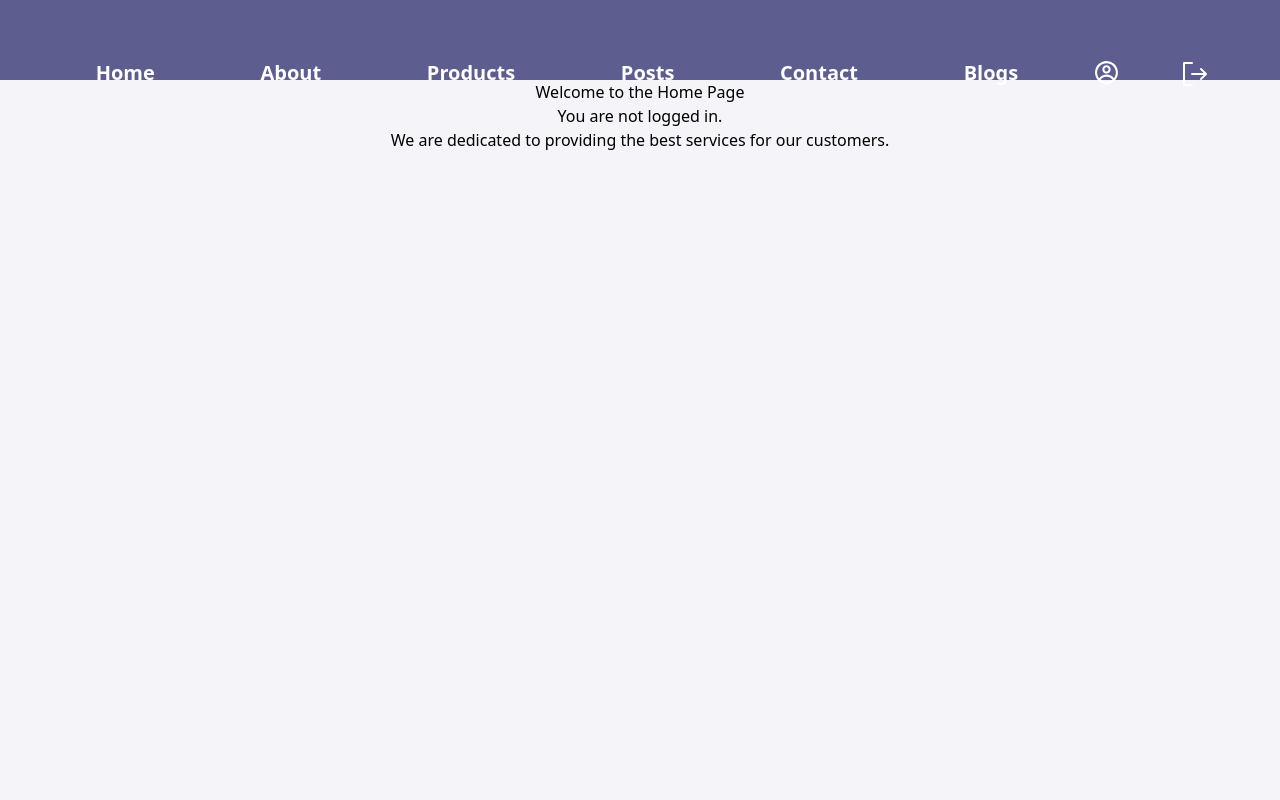
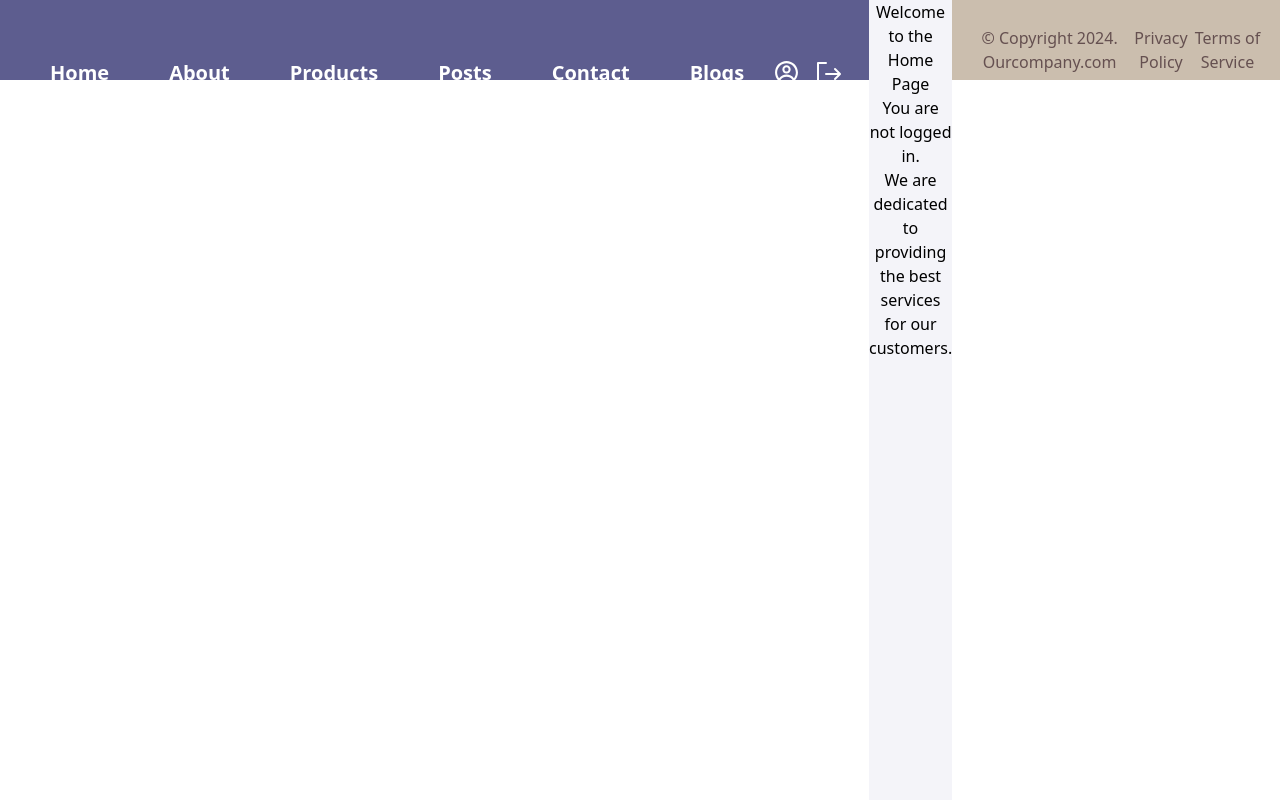
Before and after one commit to guranda26/online-shop, a Next.js app: page / in a window 1280 px wide. Shown: the top 800 px of the page. Built offline with nearby package versions, Linux system fonts and the light colour scheme; no server answers; sample sign-in values are in the browser's storage.

Commit message:
add src in tailwind config

```diff
--- a/src/app/(dashboard)/products/page.jsx
+++ b/src/app/(dashboard)/products/page.jsx
@@ -125,12 +125,12 @@ const ProductPage = ({ searchParams }) => {
               </div>
             </Link>
             <div className="buttons">
-              <button className="btn">Add to cart</button>
+              <button className="p-5 bg-blue-600 w-2">Add to cart</button>
               <button className="btn delete" onClick={() => onDelete(id)}>
                 Delete
               </button>
               <button
-                className="btn edit"
+                className="text-3xl font-bold underline"
                 onClick={() =>
                   onEdit({ id, title, description, price, image: images[0] })
                 }
--- a/src/app/home.jsx
+++ b/src/app/home.jsx
@@ -48,9 +48,9 @@ const Homepage = () => {
     );
   }
   return (
-    <div id="home" className="home-section">
+    <div id="home" className="min-h-[100vh]">
       <div className="home-content">
-        <h1>Welcome to the Home Page</h1>
+        <h1 className="font-poppins">Welcome to the Home Page</h1>
         {user ? (
           <p className="home-txt">
             Hello, <strong className="highlight">{user.firstName}</strong>!
--- a/src/app/layout.jsx
+++ b/src/app/layout.jsx
@@ -10,7 +10,7 @@ export default function RootLayout({ children }) {
   return (
     <html lang="en">
       <body>
-        <main>{children}</main>
+        <div className="flex">{children}</div>
       </body>
     </html>
   );
--- a/tailwind.config.js
+++ b/tailwind.config.js
@@ -4,6 +4,7 @@ module.exports = {
     "./app/**/*.{js,ts,jsx,tsx,mdx}",
     "./pages/**/*.{js,ts,jsx,tsx,mdx}",
     "./components/**/*.{js,ts,jsx,tsx,mdx}",
+    "./src/**/*.{js,ts,jsx,tsx,mdx}",
   ],
   theme: {
     extend: {},
```
